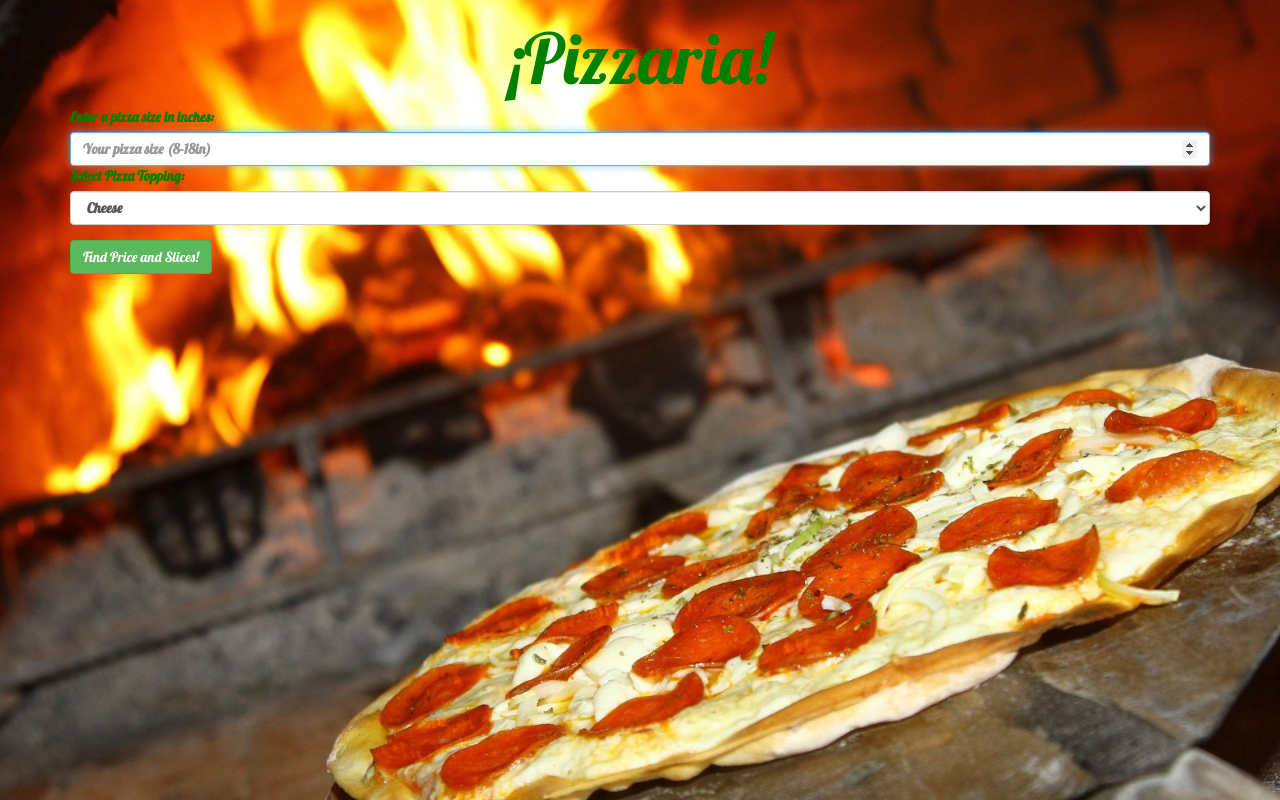
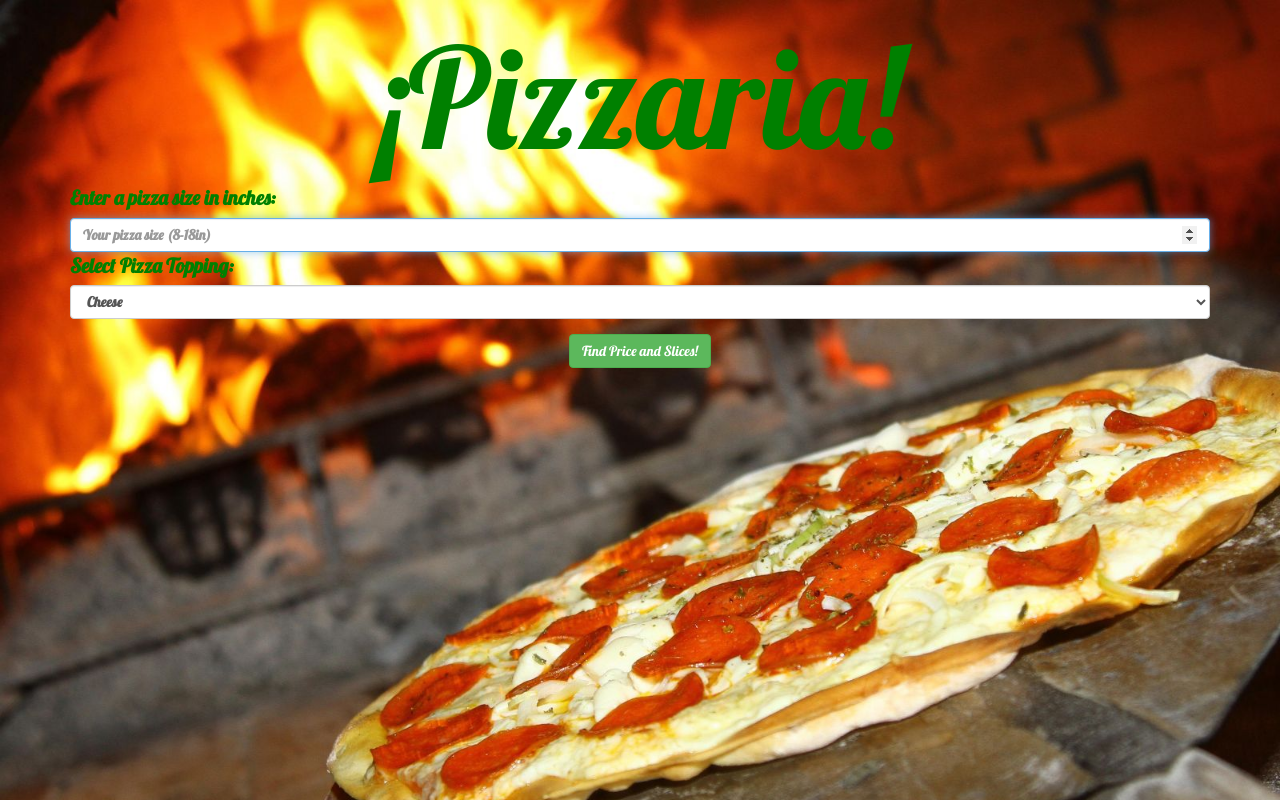
Before and after one commit to alexkaufman06/pizza, a plain HTML site: page index.html in a window 1280 px wide. Drawn offline with nearby package versions, Linux system fonts and the light colour scheme.

Commit message:
Change font size

```diff
--- a/css/styles.css
+++ b/css/styles.css
@@ -6,11 +6,12 @@ body {
   font-family: 'Lobster', cursive;
   color: green;
   font-weight: bold;
+  font-size: 2em;
 }
 
 h1 {
   text-align: center;
-  font-size: 5em;
+  font-size: 7em;
 }
 
 #price-slices {
--- a/index.html
+++ b/index.html
@@ -25,7 +25,9 @@
             <option value="sausage">Sausage</option>
           </select>
         </div>
-        <button type="submit" class="btn btn-success">Find Price and Slices!</button>
+        <div class="span7 text-center">
+          <button type="submit" class="btn btn-success">Find Price and Slices!</button>
+        </div>
       </form>
       <div id="price-slices">
         <p>Your total is: $<span class="price"></span></p>
```
